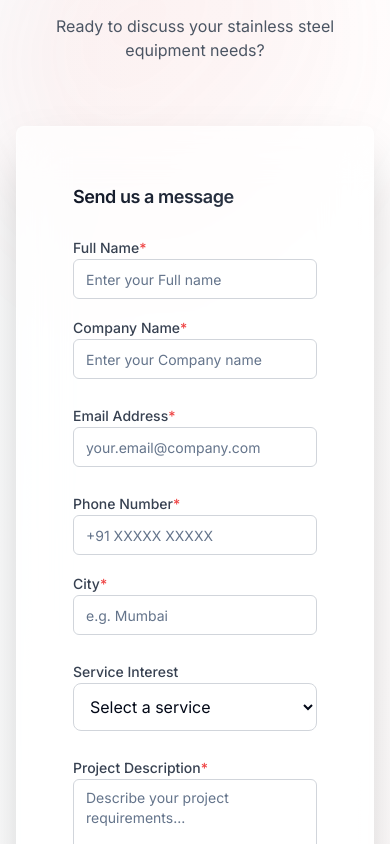
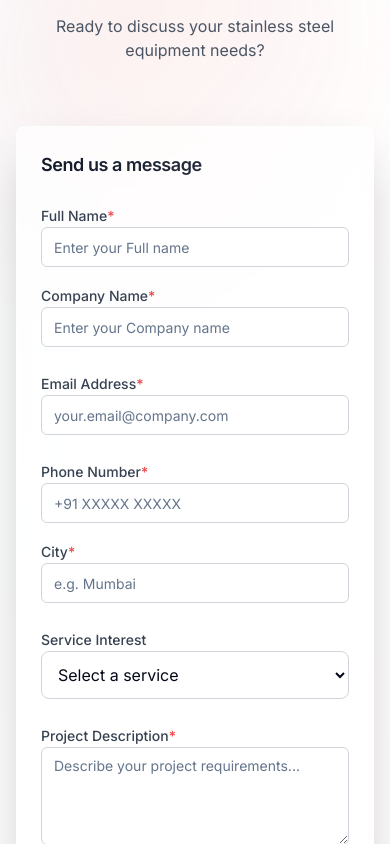
Before and after one commit to KunalChitroda/Apex-Industries-v2, a Next.js app: page / in a window 390 px wide. Shown: the part 3320-4164 px from the top of the page. Built offline with nearby package versions, Linux system fonts and the light colour scheme.

Commit message:
Fix: Fixed the responsiveness issue for contact section in mobile layout

```diff
--- a/src/components/Contact.tsx
+++ b/src/components/Contact.tsx
@@ -105,7 +105,7 @@ const Contact: React.FC<ContactProps> = ({ contactRef }) => {
             transition={{ duration: 0.6 }}
             viewport={{ once: true }}
           >
-            <Card className="bg-white/70 backdrop-blur-xl border-white/30 shadow-2xl p-8">
+            <Card className="bg-white/70 backdrop-blur-xl border-white/30 shadow-2xl p-0 sm:p-4 md:p-4 lg:p-8 xl:p-8">
               <CardHeader>
                 <CardTitle className="text-lg sm:text-xl md:text-2xl bg-gradient-to-r from-gray-900 to-gray-700 bg-clip-text text-transparent">Send us a message</CardTitle>
               </CardHeader>
```
